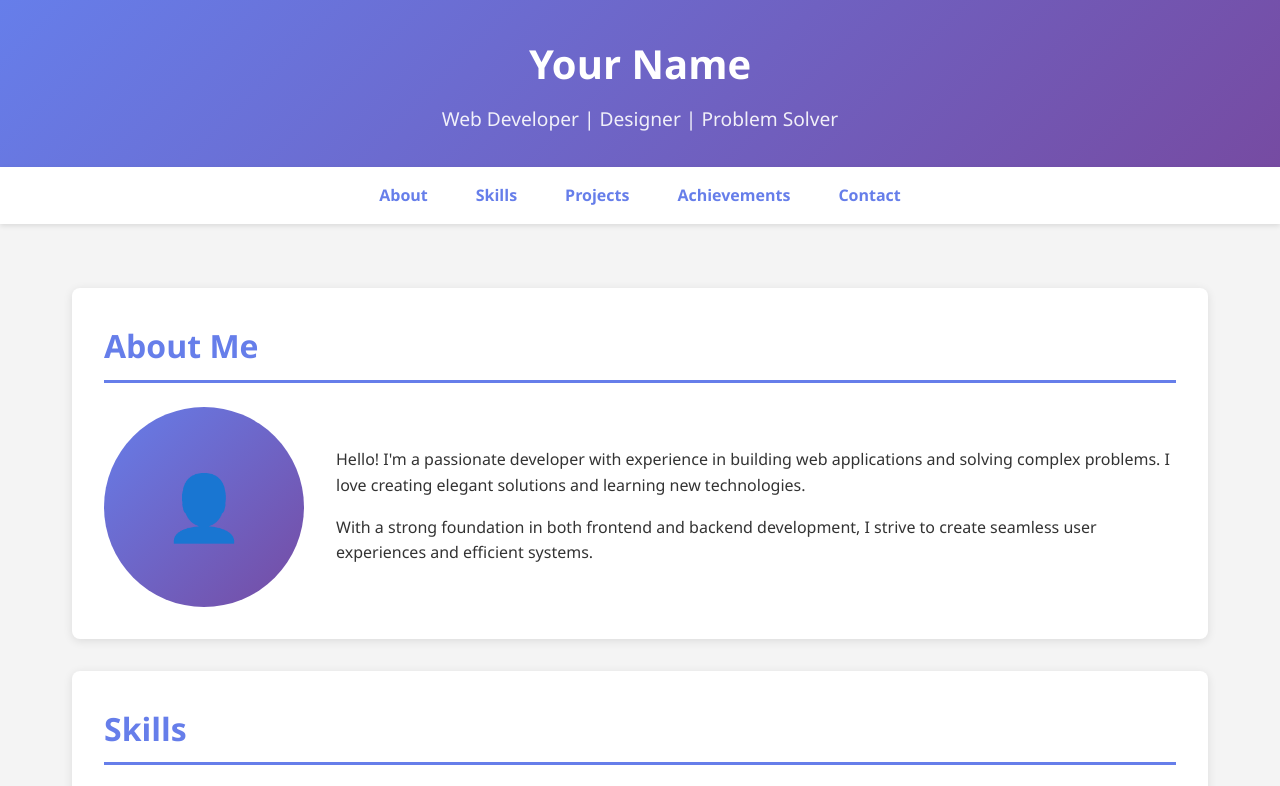
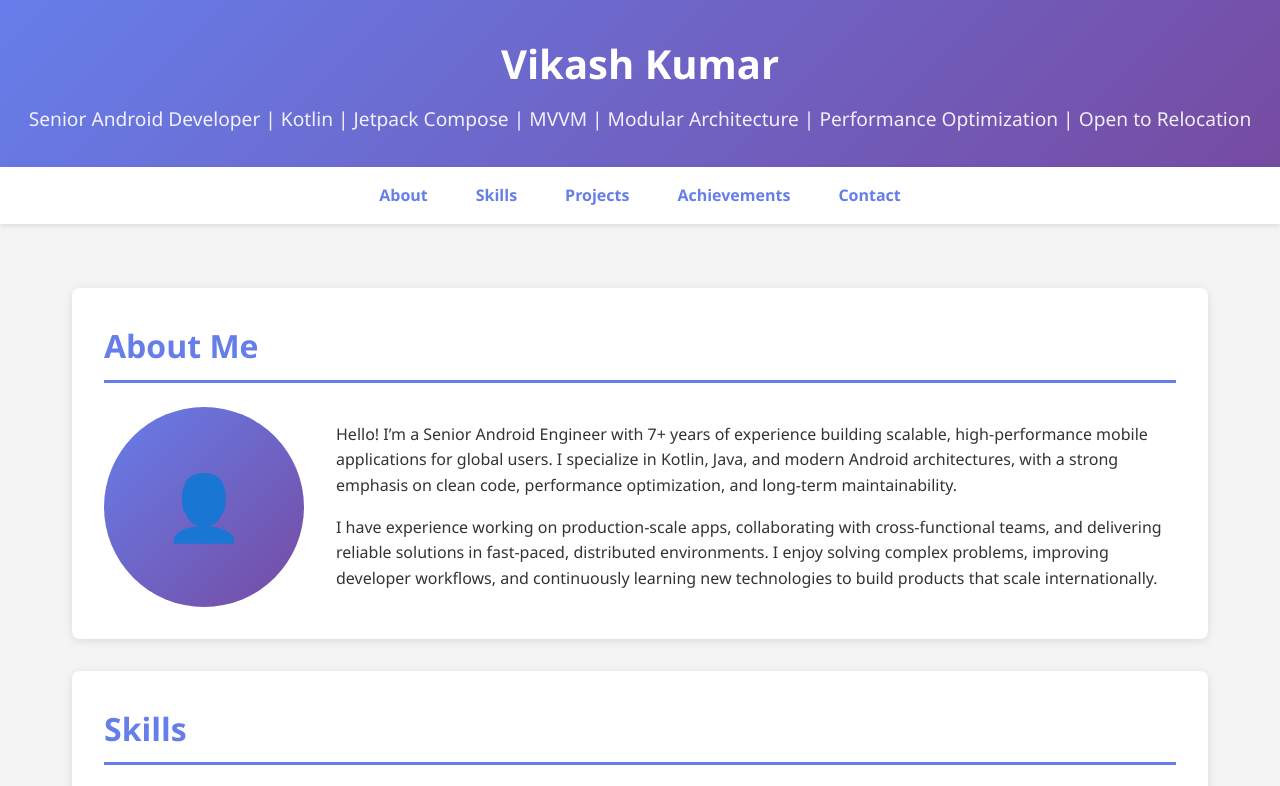
Before and after one commit to Vkshkmr970/vkshkmr970.github.io, a plain HTML site: page index.html in a window 1280 px wide. Shown: the top 786 px of the page. Drawn offline with Linux system fonts and the light colour scheme.

Commit message:
Content update.html

```diff
--- a/index.html
+++ b/index.html
@@ -3,7 +3,7 @@
 <head>
     <meta charset="UTF-8">
     <meta name="viewport" content="width=device-width, initial-scale=1.0">
-    <title>Your Name - Portfolio</title>
+    <title>Vikash Kumar - Portfolio</title>
     <style>
         * {
             margin: 0;
@@ -231,8 +231,8 @@
 </head>
 <body>
     <header>
-        <h1>Your Name</h1>
-        <p>Web Developer | Designer | Problem Solver</p>
+        <h1>Vikash Kumar</h1>
+        <p>Senior Android Developer | Kotlin | Jetpack Compose | MVVM | Modular Architecture | Performance Optimization | Open to Relocation</p>
     </header>
 
     <nav>
@@ -251,8 +251,8 @@
             <div class="about-content">
                 <div class="profile-img">👤</div>
                 <div class="about-text">
-                    <p>Hello! I'm a passionate developer with experience in building web applications and solving complex problems. I love creating elegant solutions and learning new technologies.</p>
-                    <p style="margin-top: 1rem;">With a strong foundation in both frontend and backend development, I strive to create seamless user experiences and efficient systems.</p>
+                    <p>Hello! I’m a Senior Android Engineer with 7+ years of experience building scalable, high-performance mobile applications for global users. I specialize in Kotlin, Java, and modern Android architectures, with a strong emphasis on clean code, performance optimization, and long-term maintainability.</p>
+                    <p style="margin-top: 1rem;">I have experience working on production-scale apps, collaborating with cross-functional teams, and delivering reliable solutions in fast-paced, distributed environments. I enjoy solving complex problems, improving developer workflows, and continuously learning new technologies to build products that scale internationally.</p>
                 </div>
             </div>
         </section>
```
